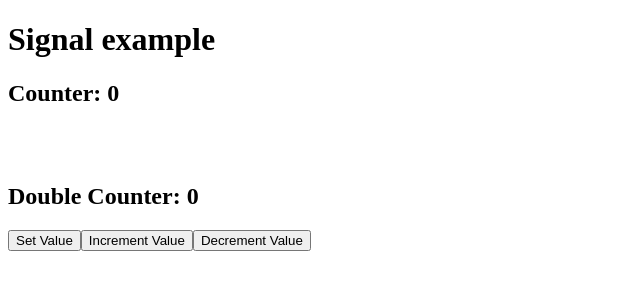
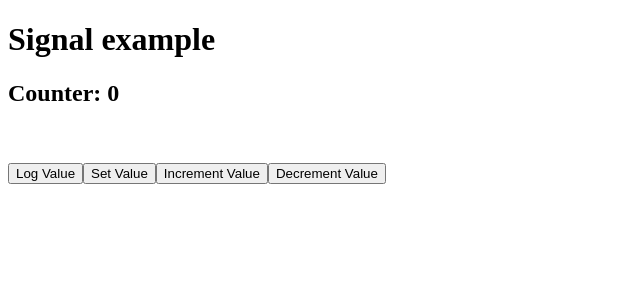
Before and after one commit to Pebhashi-Tharushika/angular-18-practice, an Angular app in the folder signals/: page / in a window 1280 px wide. Shown: the top 300 px of the page, without its empty margins (0-640 px from the left). Built offline with nearby package versions, Linux system fonts and the light colour scheme.

Commit message:
memorization of computed signal

```diff
--- a/signals/src/app/counter/counter.component.html
+++ b/signals/src/app/counter/counter.component.html
@@ -3,7 +3,9 @@
 
 <br><br>
 
-<h2>Double Counter: {{doubleCounter()}}</h2>
+<!-- <h2>Double Counter: {{doubleCounter()}}</h2> -->
+
+<button (click)="logDoubleCounterValue()">Log Value</button>
 
 <button (click)="setValue()">Set Value</button>
 
--- a/signals/src/app/counter/counter.component.ts
+++ b/signals/src/app/counter/counter.component.ts
@@ -30,4 +30,8 @@ export class CounterComponent {
   decrementValue() {
     this.counter.update(value => value - 1);
   }
+
+  logDoubleCounterValue(){
+    console.log('Double Counter Value:', this.doubleCounter());
+  }
 }
```
